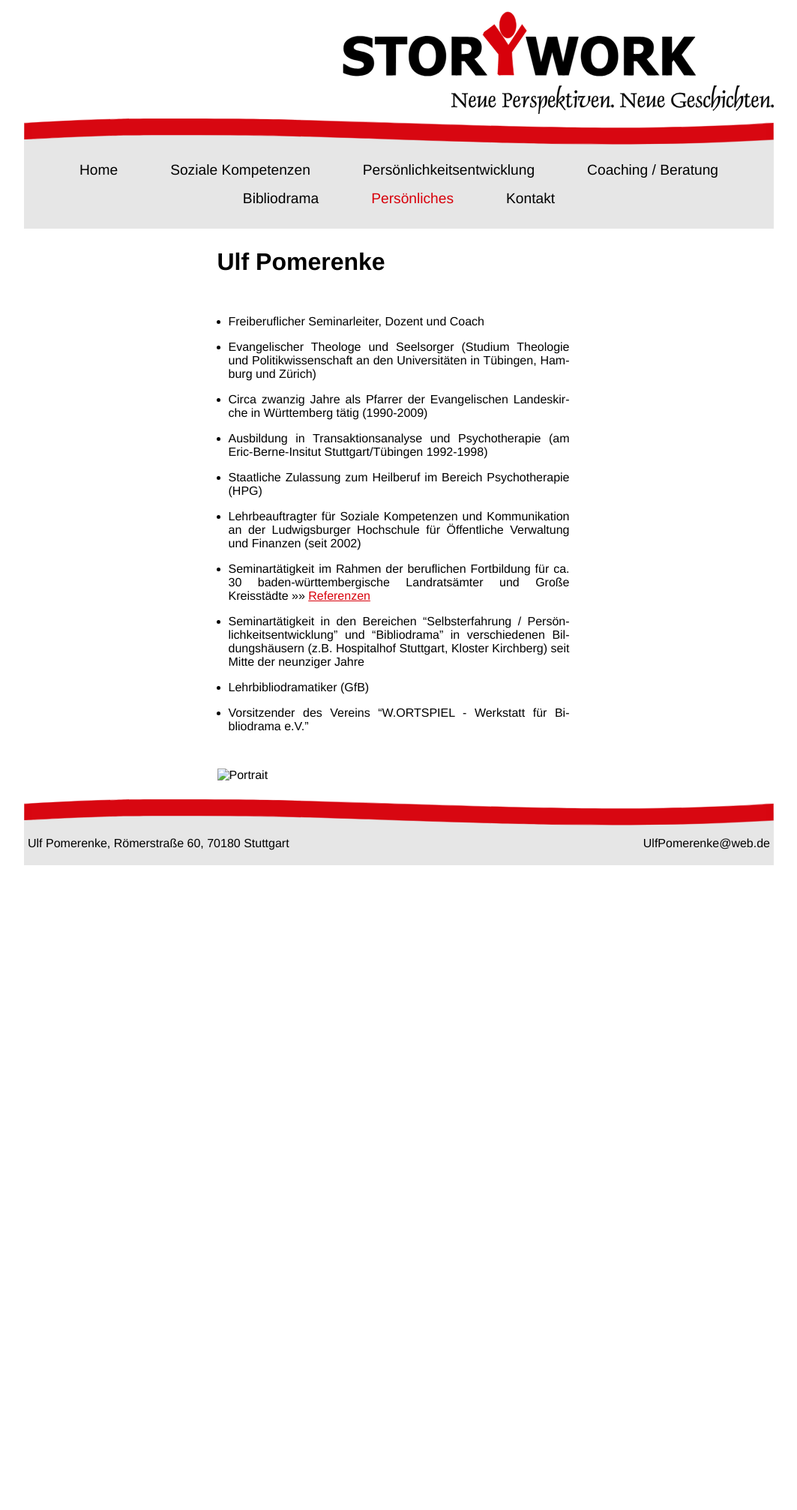
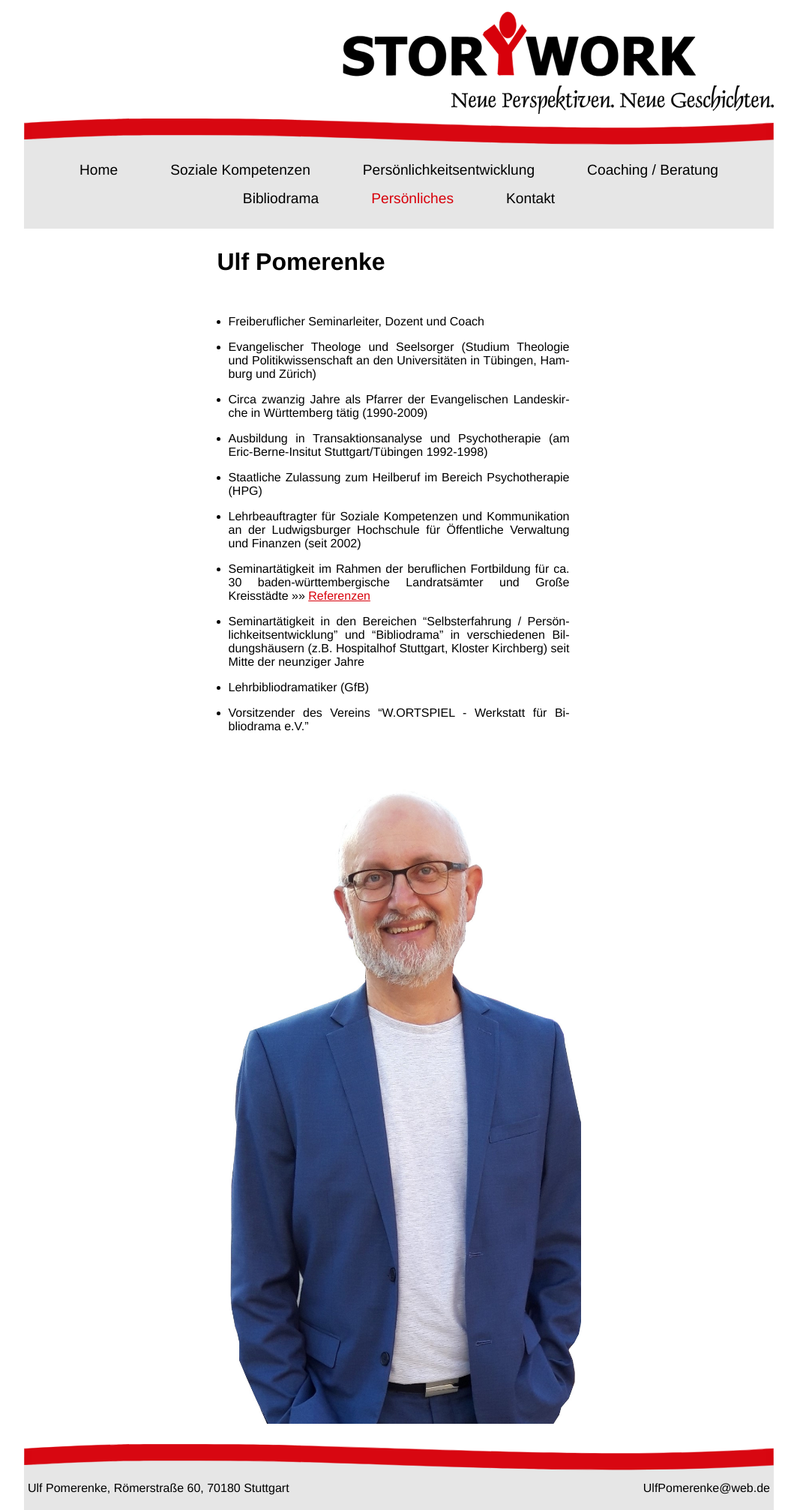
Before and after one commit to storywork/storywork.github.io, a Jekyll site: the page built from persoenliches.md, in a window 1280 px wide. Shown: the whole page at 75% size, without its empty margins (108-1171 px from the left). Built offline with Jekyll 4.4.1, drawn with Linux system fonts in a browser that asks for light colours; our own code applies the rules of GitHub Pages for plain Markdown files; before the commit the page ends 1154 px from its top, so only the background shows below that.

Commit message:
Edit via CMS (1)

```diff
--- a/persoenliches.md
+++ b/persoenliches.md
@@ -24,4 +24,4 @@
 
 - Vorsitzender des Vereins "W.ORTSPIEL - Werkstatt für Bibliodrama e.V."
 
-![Portrait](blau2.jpg)
+![Portrait](img/blau2.jpg)
```
